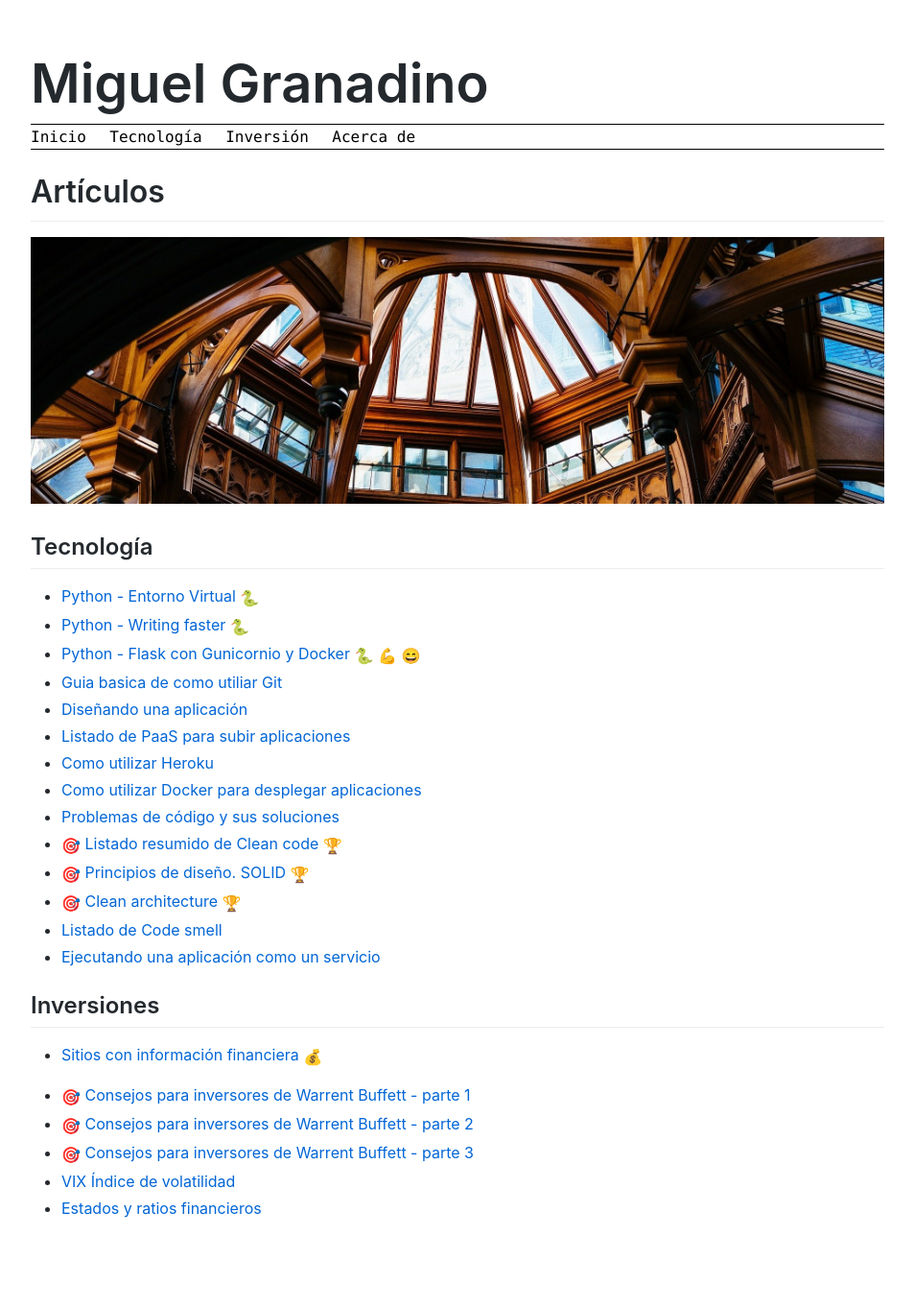
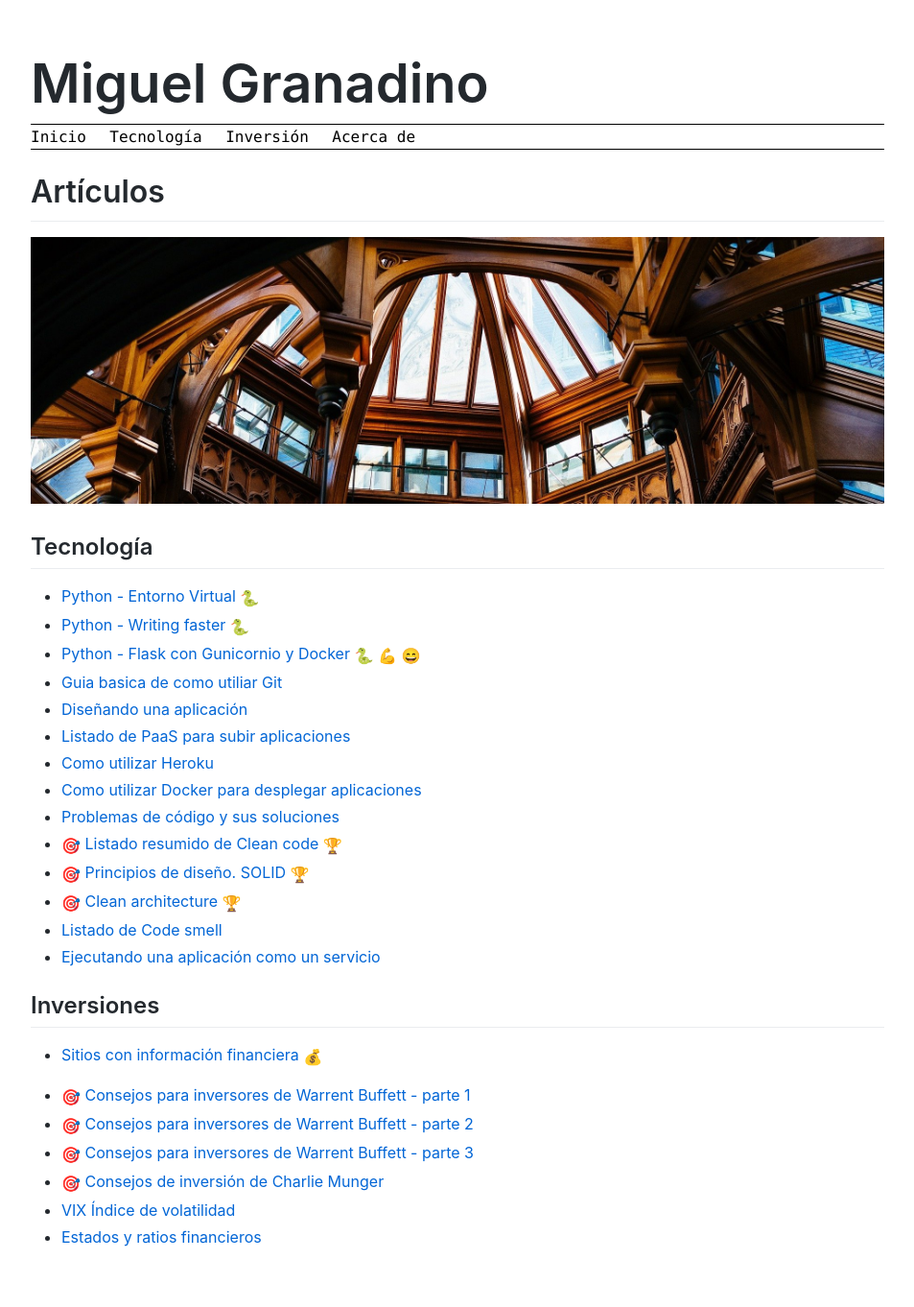
Before and after one commit to Akira3030/formacion, a Jekyll site: the page built from index.md, in a window 1280 px wide. Shown: the whole page at 96% size, without its empty margins (163-1116 px from the left). Built offline with Jekyll 4.4.1, drawn with Linux system fonts in a browser that asks for light colours; emoji names are drawn with the system emoji font; before the commit the page ends 1332 px from its top, so only the background shows below that.

Commit message:
Update index.md

```diff
--- a/index.md
+++ b/index.md
@@ -31,5 +31,6 @@ title: Articulos
 * :dart: [Consejos para inversores de Warrent Buffett - parte 1](articulos/inversiones/warrent-buffet-consejos-de-inversion-parte1.md)
 * :dart: [Consejos para inversores de Warrent Buffett - parte 2](articulos/inversiones/warrent-buffet-consejos-de-inversion-parte2.md)
 * :dart: [Consejos para inversores de Warrent Buffett - parte 3](articulos/inversiones/warrent-buffet-consejos-de-inversion-parte3.md)
+* :dart: [Consejos de inversión de Charlie Munger](charlie-munger-consejos-de-inversion.md)
 * [VIX Índice de volatilidad](articulos/inversiones/VIX-indice-volatilidad.md)
 * [Estados y ratios financieros](articulos/inversiones/ratios-financieros-y-estados-financieros.md)
```
